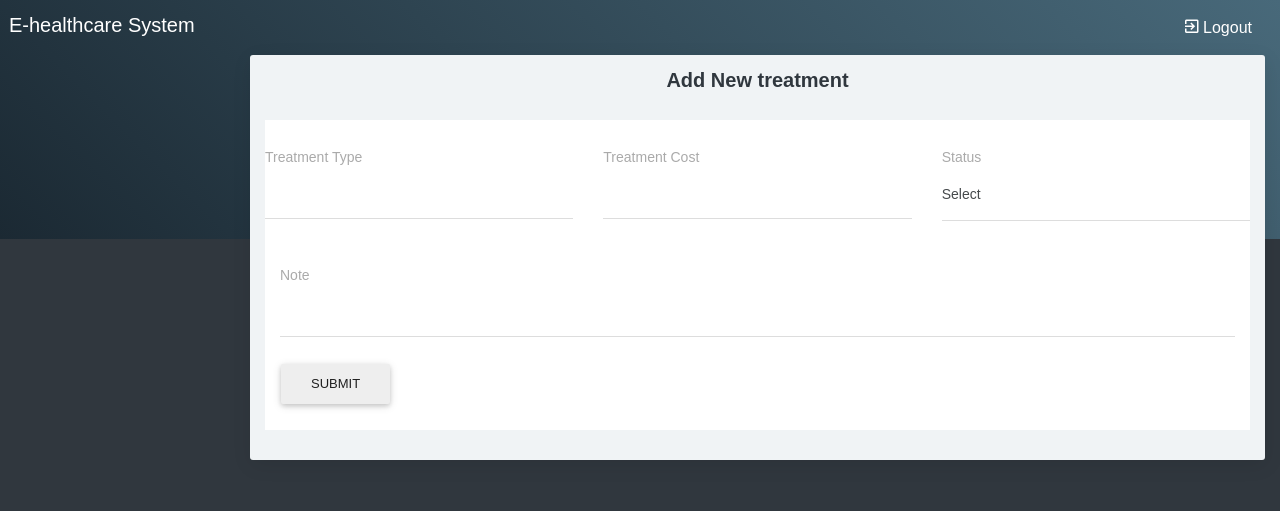
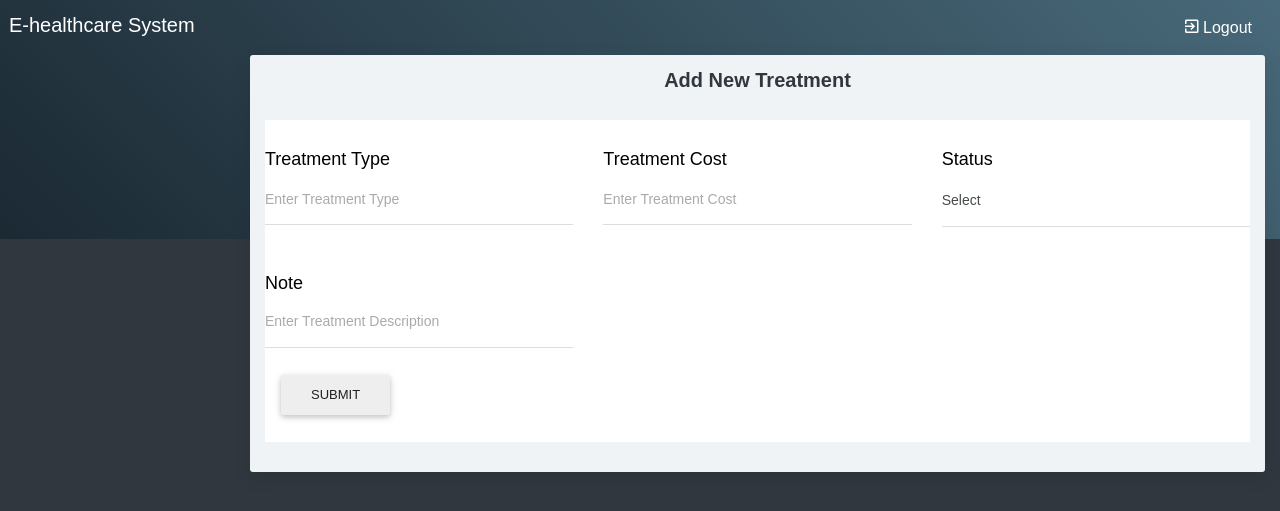
Before and after one commit to aknibircse/e-healthcare-system-php, a PHP site: page /treatment.php in a window 1280 px wide. Shown: the top 511 px of the page. Run offline with PHP 8.4, Linux system fonts and the light colour scheme; data that the repository does not hold is empty; some libraries are stand-ins or nearby versions.

Commit message:
form-fixed

```diff
--- a/department.php
+++ b/department.php
@@ -50,11 +50,11 @@ if(isset($_GET['editid']))
       <tbody>
         <tr>
           <td width="34%">Department Name</td>
-          <td width="66%"><input placeholder=" Enter Here " class="form-control" type="text" name="departmentname" id="departmentname" value="<?php echo $rsedit['departmentname']; ?>" /></td>
+          <td width="66%"><input placeholder="Enter Department Name" class="form-control" type="text" name="departmentname" id="departmentname" value="<?php echo $rsedit['departmentname']; ?>" /></td>
         </tr>
         <tr>
           <td>Description</td>
-          <td><textarea placeholder=" Enter Here " class="form-control no-resize" name="textarea" id="textarea" cols="45" rows="5"><?php echo $rsedit['description'] ; ?></textarea></td>
+          <td><textarea placeholder="Enter Department Description" class="form-control no-resize" name="textarea" id="textarea" cols="45" rows="5"><?php echo $rsedit['description'] ; ?></textarea></td>
         </tr>
         <tr>
           <td>Status</td>
--- a/treatment.php
+++ b/treatment.php
@@ -1,6 +1,7 @@
 <?php
 include("adheader.php");
 include("dbconnection.php");
+
 if(isset($_POST['submit']))
 {
 	if(isset($_GET['editid']))
@@ -8,19 +9,20 @@ if(isset($_POST['submit']))
 		$sql ="UPDATE treatment SET treatmenttype='$_POST[treatmenttype]',treatment_cost='$_POST[treatmentcost]',note='$_POST[textarea]',status='$_POST[select]' WHERE treatmentid='$_GET[editid]'";
 		if($qsql = mysqli_query($con,$sql))
 		{
-			echo "<script>alert('treatment record updated successfully...');</script>";
+			echo "<script>alert('Treatment Record Updated Successfully.');</script>";
 		}
 		else
 		{
 			echo mysqli_error($con);
 		}
 	}
+
 	else
 	{
 		$sql ="INSERT INTO treatment(treatmenttype,treatment_cost,note,status) values('$_POST[treatmenttype]','$_POST[treatmentcost]', '$_POST[textarea]','$_POST[select]')";
 		if($qsql = mysqli_query($con,$sql))
 		{
-			echo "<script>alert('treatment record inserted successfully...');</script>";
+			echo "<script>alert('Treatment Record Inserted Successfully.');</script>";
 		}
 		else
 		{
@@ -28,6 +30,7 @@ if(isset($_POST['submit']))
 		}
 	}
 }
+
 if(isset($_GET['editid']))
 {
 	$sql="SELECT * FROM treatment WHERE treatmentid='$_GET[editid]' ";
@@ -40,37 +43,36 @@ if(isset($_GET['editid']))
 
 <div class="container-fluid">
 	<div class="block-header">
-		<h2 class="text-center">Add New treatment</h2>
+		<h2 class="text-center">Add New Treatment</h2>
 	</div>
 	<div class="row clearfix">
 		<div class="col-lg-12 col-md-12 col-sm-12 col-xs-12">
 			<div class="card">
 
-
-
 				<form method="post" action="" name="frmtreat" onSubmit="return validateform()">
 					<div class="row">
 						<div class="col-sm-4 col-xs-12">
 							<div class="form-group">
-								<label for="type">Treatment Type</label>
+								<label for="type" style="color: black; font-size: 18px;">Treatment Type</label>
 								<div class="form-line">
-									<input type="text" class="form-control" name="treatmenttype" id="treatmenttype"
-									value="<?php echo $rsedit['treatmenttype']; ?>">
+								<input type="text" placeholder="Enter Treatment Type" class="form-control" name="treatmenttype" id="treatmenttype" value="<?php echo $rsedit['treatmenttype']; ?>">
 								</div>
 							</div>
 						</div>
+
 						<div class="col-sm-4 col-xs-12">
 							<div class="form-group">
-								<label for="type">Treatment Cost</label>
+								<label for="type" style="color: black; font-size: 18px;">Treatment Cost</label>
 								<div class="form-line">
-									<input type="text" class="form-control" name="treatmentcost" id="treatmentcost"
+									<input type="text" placeholder="Enter Treatment Cost" class="form-control" name="treatmentcost" id="treatmentcost"
 									value="<?php echo $rsedit['treatment_cost']; ?>" />
 								</div>
 							</div>
 						</div>
+
 						<div class="col-sm-4 col-xs-12">
 							<div class="form-group">
-								<label>Status</label>
+								<label style="color: black; font-size: 18px;">Status</label>
 								<div class="form-line">
 
 									<select name="select" id="select" class=" form-control show-tick">
@@ -93,39 +95,37 @@ if(isset($_GET['editid']))
 								</div>
 							</div>
 						</div>
-					</div>
-					<div class="col-sm-12">
+
+					<div class="col-sm-4 col-xs-12">
 						<div class="form-group">
-							<label for="">Note</label>
+							<label for="" style="color: black; font-size: 18px;">Note</label>
 							<div class="form-line">
-								<textarea name="textarea" class="form-control no-resize" id="textarea" cols="45"
+								<textarea name="textarea" placeholder="Enter Treatment Description" class="form-control no-resize" id="textarea" cols="45"
 								rows="5"><?php echo $rsedit['note'] ; ?></textarea>
-
-
 							</div>
 						</div>
 					</div>
-					<div class="col-sm-12">
-						<input type="submit" name="submit" id="submit" value="Submit" class="btn btn-raised" />
-					</div>
+				</div>
+
+			<div class="col-sm-12">
+				<input type="submit" name="submit" id="submit" value="Submit" class="btn btn-raised" />
+			</div>
 
 				</form>
-
 			</div>
 		</div>
 	</div>
-
 </div>
 
 <?php
 include("adfooter.php");
 ?>
 <script type="application/javascript">
-var alphaExp = /^[a-zA-Z]+$/; //Variable to validate only alphabets
-var alphaspaceExp = /^[a-zA-Z\s]+$/; //Variable to validate only alphabets and space
-var numericExpression = /^[0-9]+$/; //Variable to validate only numbers
-var alphanumericExp = /^[0-9a-zA-Z]+$/; //Variable to validate numbers and alphabets
-var emailExp = /^[\w\-\.\+]+\@[a-zA-Z0-9\.\-]+\.[a-zA-z0-9]{2,4}$/; //Variable to validate Email ID
+var alphaExp = /^[a-zA-Z]+$/; 												/* Variable to Validate only Alphabets */
+var alphaspaceExp = /^[a-zA-Z\s]+$/; 										/* Variable to Validate only Alphabets and Space */
+var numericExpression = /^[0-9]+$/; 										/* Variable to Validate only Numbers */
+var alphanumericExp = /^[0-9a-zA-Z]+$/; 									/* Variable to Validate Numbers and Alphabets */
+var emailExp = /^[\w\-\.\+]+\@[a-zA-Z0-9\.\-]+\.[a-zA-z0-9]{2,4}$/; 		/* Variable to Validate Email ID */
 function validateform() {
 	if (document.frmtreat.treatmenttype.value == "") {
 		alert("Treatment type should not be empty..");
```
Also changed, not shown: medicine.php (+4 -4 lines).
